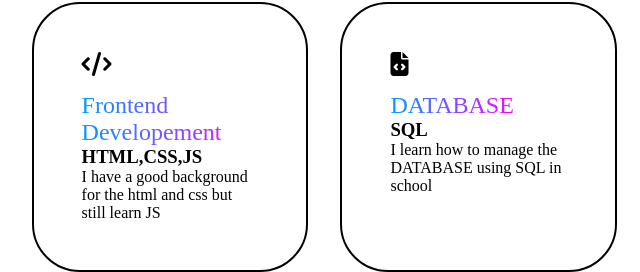
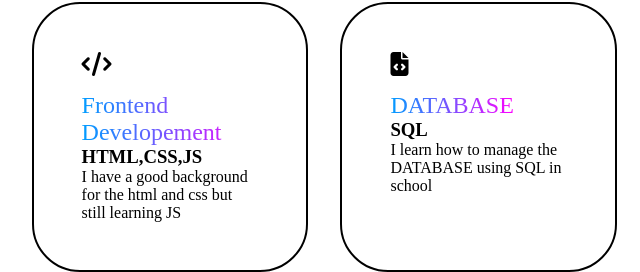
Before and after one commit to wise-cell/Hackathon-1, a plain HTML site: page index.html in a window 1280 px wide. Shown: the part 1048-1320 px from the top of the page, 122-762 px from the left. Drawn offline with Linux system fonts and the light colour scheme; a script that the page names is missing.

Commit message:
Update index.html

```diff
--- a/index.html
+++ b/index.html
@@ -59,7 +59,7 @@
                 <i class="fa-solid fa-code"></i>
                 <span>Frontend Developement</span>
                 <h3>HTML,CSS,JS</h3>
-                <p>I have a good background for the html and css but still learn JS</p>
+                <p>I have a good background for the html and css but still learning JS</p>
 
             </div>
 
```
